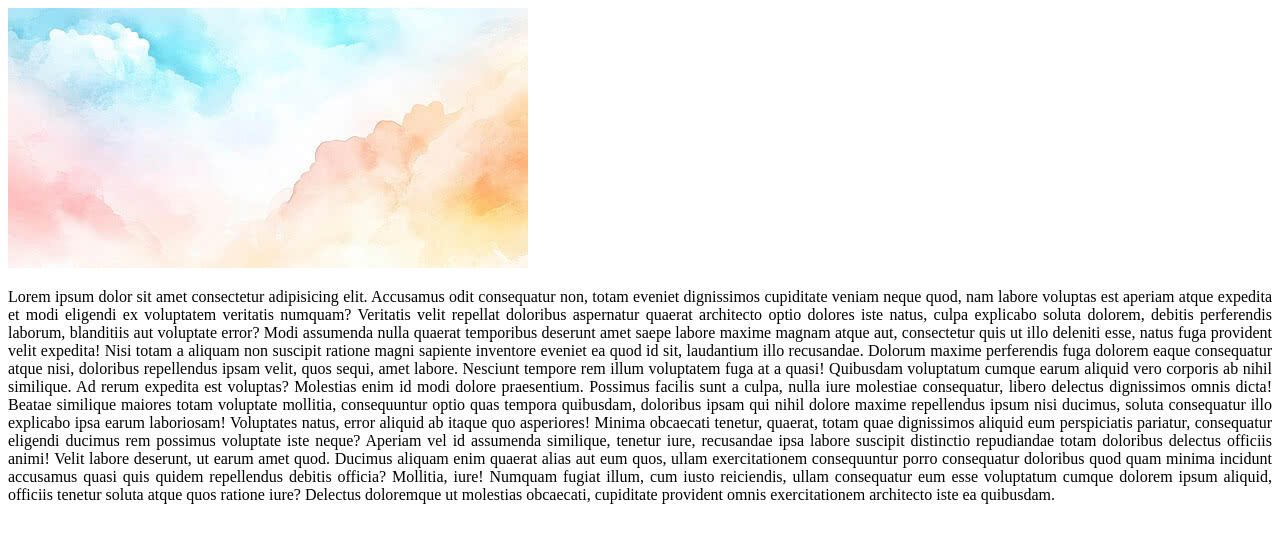
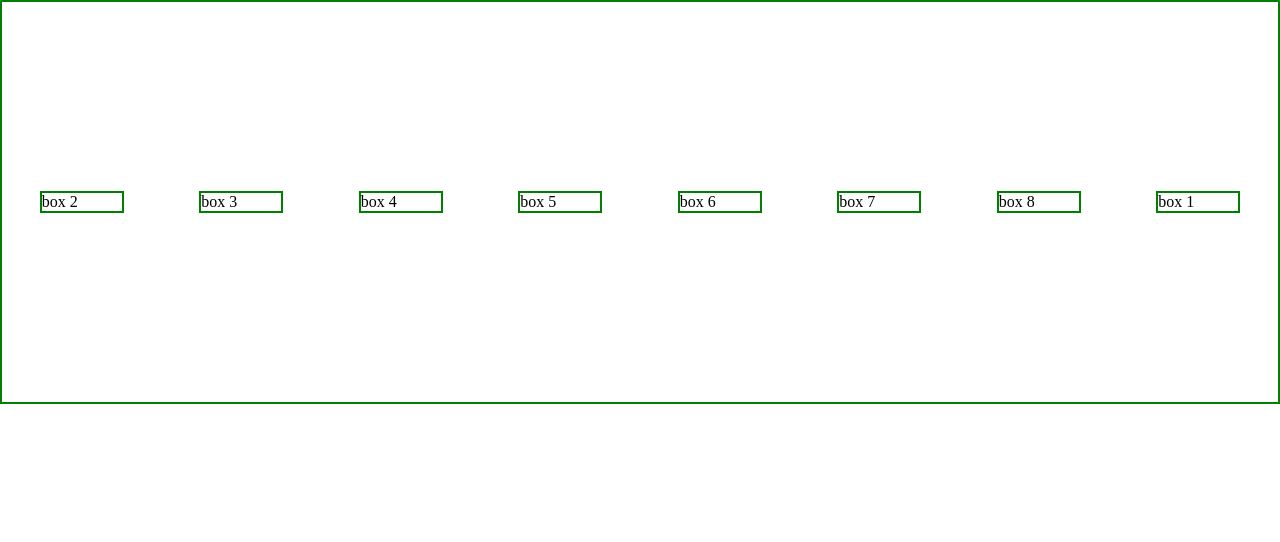
Before and after one commit to Aakaksh/New_Project, a plain HTML site: page Practice/index.html in a window 1280 px wide. Drawn offline with Linux system fonts and the light colour scheme.

Commit message:
Commit Message

```diff
--- /dev/null
+++ b/Aakash_Task6/index.css
@@ -0,0 +1,111 @@
+
+body {
+    margin: 0;
+    font-family: Arial, sans-serif;
+    display: flex;
+    justify-content: center;
+    align-items: center;
+}
+
+.container {
+    width: 100%;
+    height: 100vh;
+    display: flex;
+}
+
+.left {
+    width: 50%;
+    background-color: #08a9f5;
+    display: flex;
+    justify-content: center;
+    align-items: center;
+}
+
+.left img {
+    width: 250px;
+}
+
+.right {
+    width: 50%;
+    background-color: #f0f9ff;
+    display: flex;
+    justify-content: center;
+    align-items: center;
+    padding: 20px;
+}
+
+form {
+    width: 100%;
+    max-width: 350px;
+    display: flex;
+    flex-direction: column;
+}
+
+h1 {
+    text-align: center;
+    margin-bottom: 5px;
+    color: #293740;
+}
+
+form p {
+    text-align: center;
+    color: #657886;
+    margin-bottom: 30px;
+}
+
+label {
+    font-size: 14px;
+    margin-bottom: 8px;
+}
+
+input {
+    padding: 15px;
+    margin-bottom: 20px;
+    border: none;
+    border-radius: 8px;
+    background-color: white;
+}
+
+.forgot {
+    text-align: right;
+    margin-bottom: 20px;
+}
+
+a {
+    color: #168cff;
+    text-decoration: none;
+    font-size: 13px;
+}
+
+button {
+    padding: 15px;
+    background-color: #08a9f5;
+    color: white;
+    border: none;
+    border-radius: 10px;
+    cursor: pointer;
+    font-size: 16px;
+}
+
+button:hover {
+    background-color: #008bd1;
+}
+
+.register {
+    margin-top: 30px;
+    font-size: 13px;
+}
+
+@media (max-width: 600px) {
+    .left {
+        display: none;
+    }
+
+    .right {
+        width: 100%;
+    }
+
+    .container {
+        width: 100%;
+    }
+}
--- a/Practice/index.html
+++ b/Practice/index.html
@@ -3,40 +3,19 @@
 <head>
     <meta charset="UTF-8">
     <meta name="viewport" content="width=device-width, initial-scale=1.0">
-    <title>Display in CSS</title>
+    <title>Flex</title>
     <link rel="stylesheet" href="style.css">
 </head>
 <body>
    <div class="container">
-    <img src="/Images/image.png" alt="">
-    <p>
-        Lorem ipsum dolor sit amet consectetur adipisicing elit.
-        Accusamus odit consequatur non, totam eveniet dignissimos
-        cupiditate veniam neque quod, nam labore voluptas est aperiam
-        atque expedita et modi eligendi ex voluptatem veritatis numquam?
-         Veritatis velit repellat doloribus aspernatur quaerat architecto optio dolores
-         iste natus, culpa explicabo soluta dolorem, debitis perferendis laborum, blanditiis
-         aut voluptate error? Modi assumenda nulla quaerat temporibus deserunt amet
-         saepe labore maxime magnam atque aut, consectetur quis ut illo deleniti esse,
-          natus fuga provident velit expedita! Nisi totam a aliquam non suscipit ratione
-          magni sapiente inventore eveniet ea quod id sit, laudantium illo recusandae.
-          Dolorum maxime perferendis fuga dolorem eaque consequatur atque nisi, doloribus
-           repellendus ipsam velit, quos sequi, amet labore. Nesciunt tempore rem illum voluptatem
-           fuga at a quasi! Quibusdam voluptatum cumque earum aliquid vero corporis ab nihil similique.
-           Ad rerum expedita est voluptas? Molestias enim id modi dolore praesentium. Possimus facilis
-           sunt a culpa, nulla iure molestiae consequatur, libero delectus dignissimos omnis dicta!
-            Beatae similique maiores totam voluptate mollitia, consequuntur optio quas tempora quibusdam,
-            doloribus ipsam qui nihil dolore maxime repellendus ipsum nisi ducimus, soluta consequatur
-            illo explicabo ipsa earum laboriosam! Voluptates natus, error aliquid ab itaque quo asperiores!
-            Minima obcaecati tenetur, quaerat, totam quae dignissimos aliquid eum perspiciatis pariatur,
-            consequatur eligendi ducimus rem possimus voluptate iste neque? Aperiam vel id assumenda similique,
-            tenetur iure, recusandae ipsa labore suscipit distinctio repudiandae totam doloribus delectus officiis
-            animi! Velit labore deserunt, ut earum amet quod. Ducimus aliquam enim quaerat alias aut eum quos,
-            ullam exercitationem consequuntur porro consequatur doloribus quod quam minima incidunt accusamus
-            quasi quis quidem repellendus debitis officia? Mollitia, iure! Numquam fugiat illum, cum iusto reiciendis,
-            ullam consequatur eum esse voluptatum cumque dolorem ipsum aliquid, officiis tenetur soluta atque quos ratione
-            iure? Delectus doloremque ut molestias obcaecati, cupiditate provident omnis exercitationem architecto iste ea quibusdam.
-    </p>
+    <div class="box" id="box-1">box 1</div>
+    <div class="box" id="box-2">box 2</div>
+    <div class="box" id="box-3">box 3</div>
+    <div class="box" id="box-4">box 4</div>
+    <div class="box" id="box-5">box 5</div>
+    <div class="box" id="box-6">box 6</div>
+    <div class="box" id="box-7">box 7</div>
+    <div class="box" id="box-8">box 8</div>
    </div>
 </body>
 </html>
--- a/Practice/style.css
+++ b/Practice/style.css
@@ -1,12 +1,25 @@
-.container {
-    /* background-color: lightpink;
-    height: 500px;
-    width: 500px;
-    border: 1px solid red;
-    overflow: scroll; */
-    text-align: justify;
+*{
+    padding: 0;
+    margin: 0;
 }
 
-img {
-clear: both;
+.container {
+    height: 400px;
+    border: 2px solid green;
+
+    display: flex;
+    font-display: row;
+    align-items: center;
+    justify-content: space-around;
 }
+
+.box {
+    border: 2px solid green;
+    /* margin: 10px 0; */
+    width: 80px;
+}
+
+#box-1 {
+order: 5;
+/* flex-grow: 1; */
+}
```
Also changed, not shown: Aakash_Task6/index.html (added, +48 -0 lines), Aakash_Task6/image.png (added), 1 other file.
